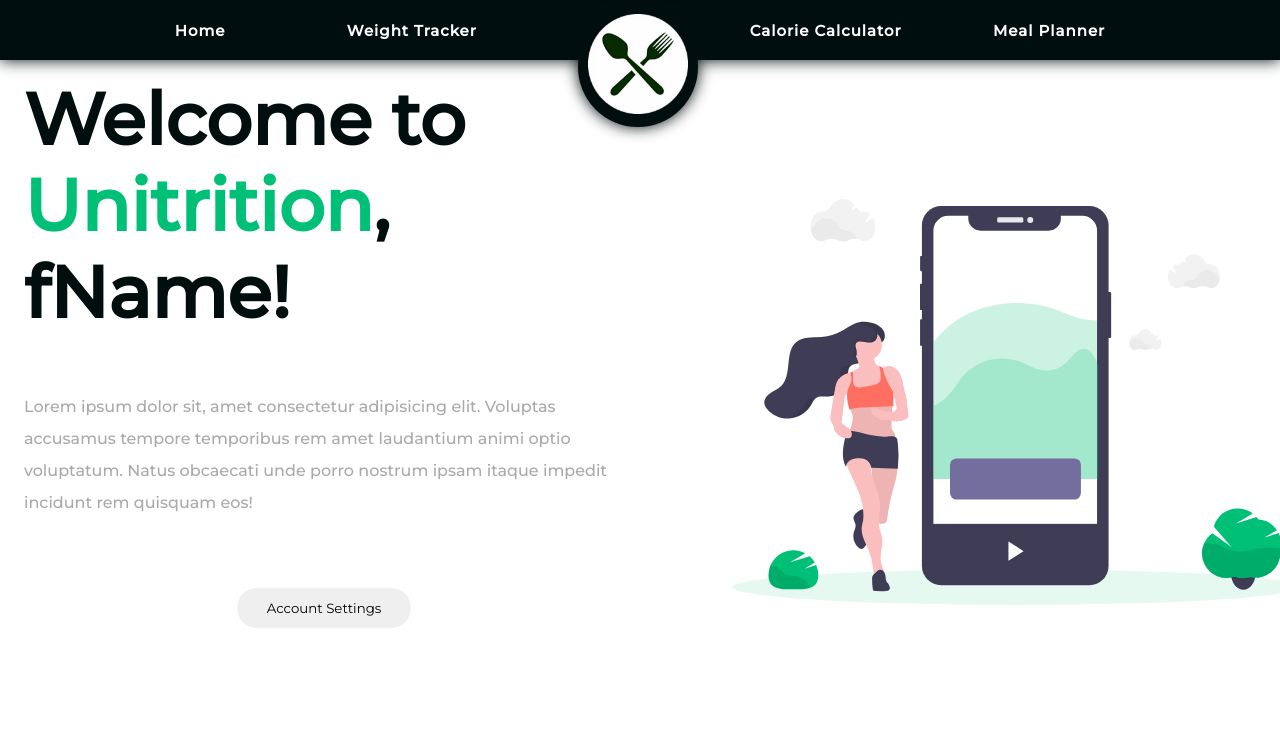
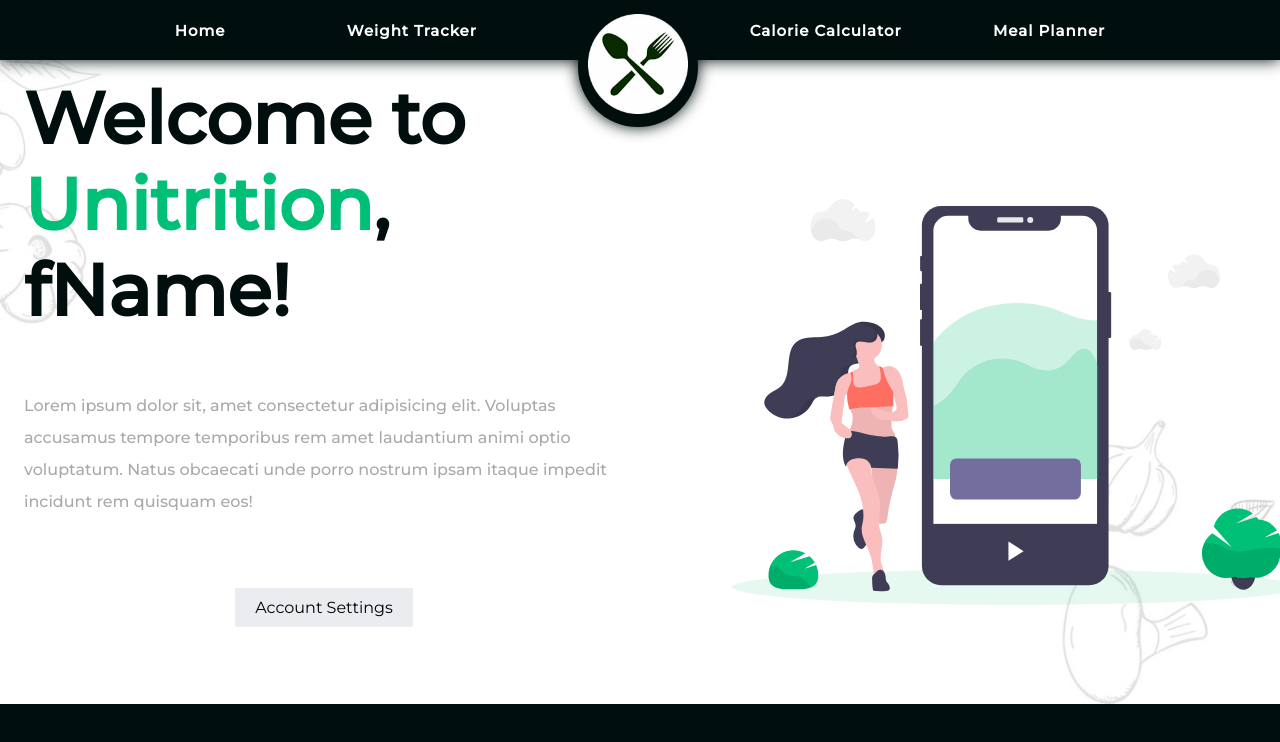
Before and after one commit to elainatesfai/group-17-group-project, a React (Create React App) app in the folder frontend/: page / in a window 1280 px wide. Shown: the top 742 px of the page. Built offline with nearby package versions, Linux system fonts and the light colour scheme.

Commit message:
Beginning the footer implementation
Added footer css and jsx files to the repo and I'm working on the CSS now.

```diff
--- /dev/null
+++ b/frontend/src/components/Footer.jsx
@@ -0,0 +1,20 @@
+import React from 'react'
+import '../css/footer.css'
+
+function Footer() {
+  return (
+    <div className='FooterContainer'>
+      <div className='FooterWrapper'>
+        <div className='FooterGrid'>
+          <div className='FooterColumn'>
+            <p className='FooterSubtTitle'>
+
+            </p>
+          </div>
+        </div>
+      </div>
+    </div>
+  )
+}
+
+export default Footer
--- /dev/null
+++ b/frontend/src/css/footer.css
@@ -0,0 +1,29 @@
+.FooterContainer {
+    background-color: var(--primary);
+	padding: 4rem 0 2rem 0;
+    height: 150px;
+}
+
+.FooterWrapper {
+    max-width: 1280px;
+	margin-left: auto;
+	margin-right: auto;
+}
+
+.FooterGrid {
+    display: grid;
+	grid-template-columns: repeat(auto-fit, minmax(200px, 1fr));
+	justify-content: center;
+	align-items: center;
+}
+
+.FooterColumn {
+    align-items: center;
+	grid-column: 1/-1;
+}
+
+.FooterSubTitle {
+    color: var(--secondary);
+    margin-bottom: 24px;
+	font-size: 20px;
+}
--- a/frontend/src/css/hero.css
+++ b/frontend/src/css/hero.css
@@ -12,7 +12,7 @@
     gap:1.5rem;
     min-height: 88vh;
     align-items: center;
-    /* background:url(../../public/assets/images/home-bg.jpg) no-repeat; */
+    background:url(../../public/assets/images/home-bg.jpg) no-repeat;
     /* background: linear-gradient(225deg,#0abac2,#b2de94); */
     background-size: cover;
     background-position: center;
@@ -101,18 +101,35 @@
 }
 
 .HeroBtnWrapper button {
-    outline: none;
-    border: none;
-    cursor: pointer;
-    display: flex;
-    justify-content: center;
-    align-items: center;
-    transition: all 0.2s ease-in-out;
-    color: linear-gradient(225deg,#0abac2,#b2de94);
-    border-radius: 30px;
-    padding: 12px 30px;
-    white-space: nowrap;
-    width: auto;
+    border-radius: 4px;
+	background: none;
+	white-space: nowrap;
+	padding: 10px 20px;
+	font-size: 16px;
+	background-color: #ebecf0;
+    color: black;
+	outline: none;
+	border: 2px solid #fff;
+	cursor: pointer;
+	overflow: hidden;
+	position: relative;
+}
+
+.HeroBtnWrapper button:before {
+    content: '';
+    position: absolute;
+    top: 50%;
+    left: 50%;
+    transform: translate(-50%, -50%);
+    z-index: -1;
+    transition: all 0.6s ease;
+    width: 100%;
+    height: 0%;
+    transform: translate(-50%, -50%) rotate(45deg);
+}
+
+.HeroBtnWrapper button:hover:before {
+    height: 500%;
 }
 
 .HeroBtnWrapper button:hover {
--- a/frontend/src/pages/Home.jsx
+++ b/frontend/src/pages/Home.jsx
@@ -1,12 +1,14 @@
 import React from 'react'
 import Navbar from '../components/Navbar';
 import Hero from '../components/Hero';
+import Footer from '../components/Footer';
 
 function Home() {
   return (
     <>
         <Navbar/>
         <Hero/>
+        <Footer />
     </>
   )
 }
```
